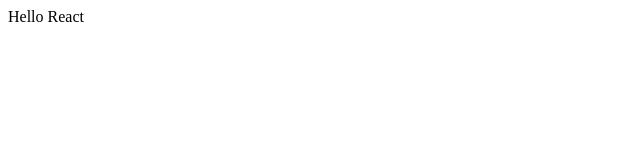
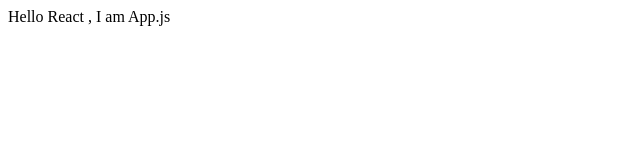
Before and after one commit to IffyArt/front-website-course, a React (Create React App) app: page / in a window 1280 px wide. Shown: the top 160 px of the page, without its empty margins (0-640 px from the left). Built offline with nearby package versions, Linux system fonts and the light colour scheme.

Commit message:
feat: Add App component to render "Hello React, I am App.js"

```diff
--- /dev/null
+++ b/src/App.js
@@ -0,0 +1,5 @@
+function App() {
+  return <div>Hello React , I am App.js</div>;
+}
+
+export default App;
--- a/src/index.js
+++ b/src/index.js
@@ -1,9 +1,10 @@
 import React from 'react';
 import ReactDOM from 'react-dom/client';
+import App from './App';
 
 const root = ReactDOM.createRoot(document.getElementById('root'));
 root.render(
   <React.StrictMode>
-    <div>Hello React</div>
+    <App />
   </React.StrictMode>,
 );
```
